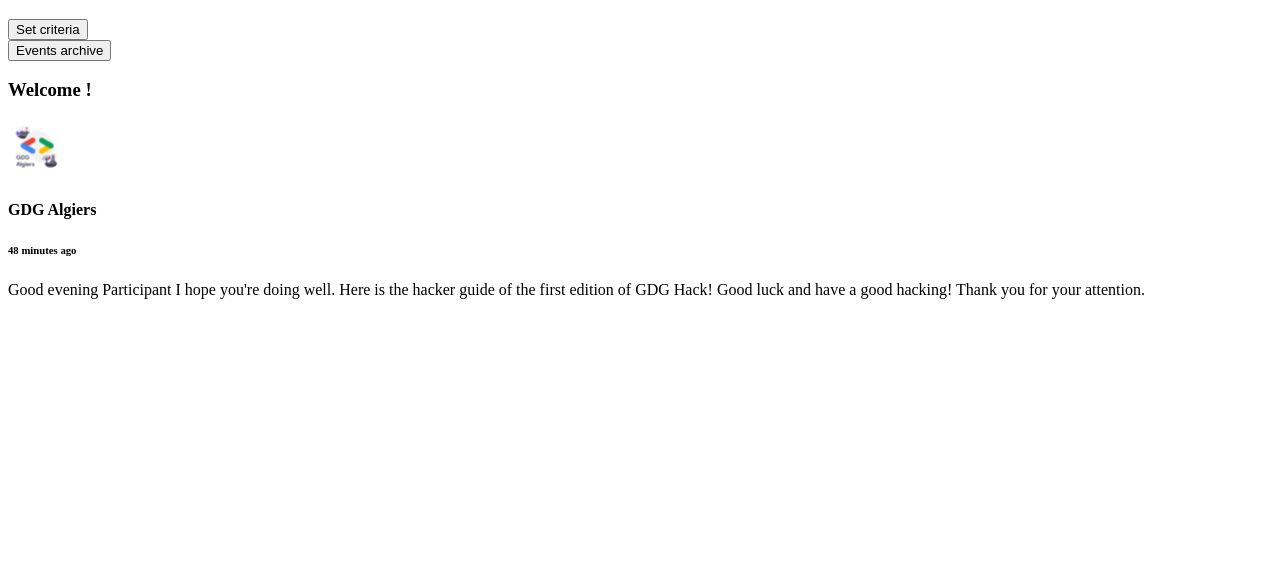
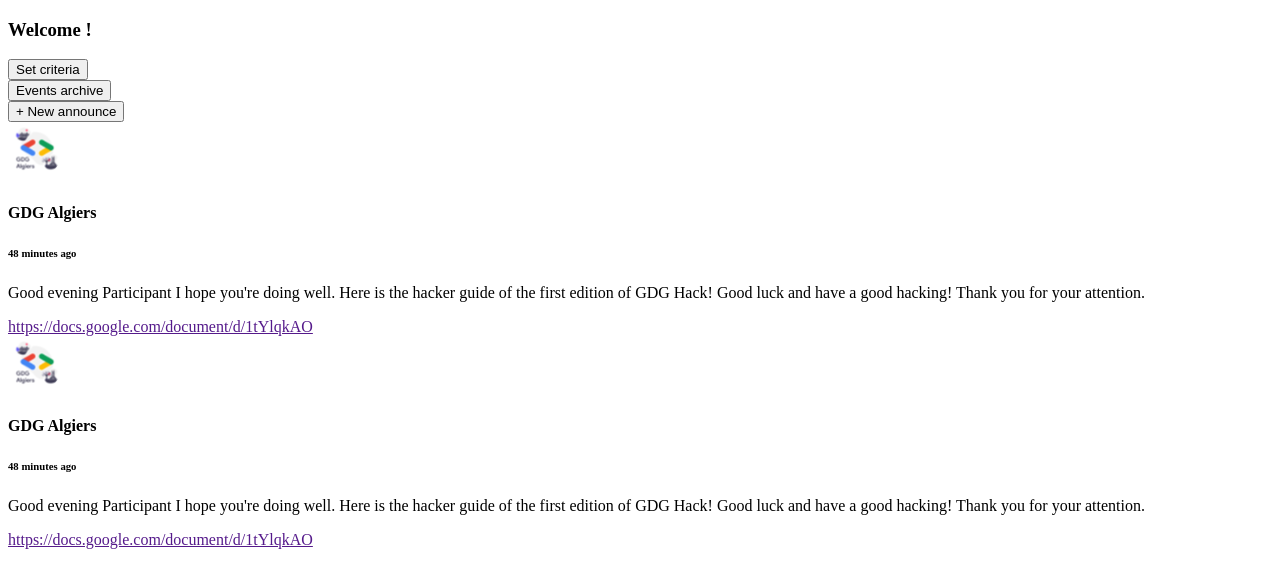
Before and after one commit to imadfen/GDG_Hack_OR-BIT_Team, a Next.js app: page /home in a window 1280 px wide. Shown: the top 588 px of the page. Built offline with nearby package versions, Linux system fonts and the light colour scheme.

Commit message:
added homepage, stylized card and button

```diff
--- a/src/components/Button.jsx
+++ b/src/components/Button.jsx
@@ -2,7 +2,7 @@ import React from 'react'
 
 function Button({children}) {
   return (
-    <div className='flex items-center justify-center bg-gradient-to-br from-slate-400 via-transparent to-slate-400 rounded-[30px] h-10 p-[1px] w-48'>
+    <div className='flex items-center justify-center bg-gradient-to-br from-slate-400 via-transparent to-slate-400 rounded-[30px] h-12 p-[1px] w-48'>
     <button className=' flex-1 self-center justify-self-center ml-[0.5px] w-full h-full rounded-[30px] bg-gradient-to-br  from-slate-800 to-slate-600 z-10 text-white text-[16px]'>{children}</button>
          </div>
   )
--- a/src/components/card.jsx
+++ b/src/components/card.jsx
@@ -2,8 +2,8 @@ import React from 'react'
 
 function Card({children}) {
   return (
-    <div className='flex items-center justify-center bg-gradient-to-br from-slate-400 via-transparent to-slate-400 flex-1 rounded-[30px] h-auto p-[1px] w-[90%] mx-10'>
-    <div className=' flex-1 self-center justify-self-center ml-[0.5px] w-full h-full rounded-[30px] px-10 py-5 bg-gradient-to-br  from-slate-800 to-slate-600 z-10 text-white text-[16px]'>{children}</div>
+    <div className='flex items-center justify-center bg-gradient-to-br from-slate-400 via-transparent to-slate-400 flex-1 rounded-[30px] h-auto p-[1px] w-[90%] mx-10 my-4'>
+    <div className=' flex-1 self-center justify-self-center ml-[0.5px] w-full h-full rounded-[30px] px-10 py-5 bg-gradient-to-br  from-slate-900 via-slate-700 to-slate-800 z-10 text-white text-[16px]'>{children}</div>
          </div>
   )
 }
--- a/src/pages/home.jsx
+++ b/src/pages/home.jsx
@@ -1,35 +1,50 @@
-import React from 'react'
-import Button from '../components/Button'
-import Card from '../components/card'
+import React from "react";
+import Button from "../components/Button";
+import Card from "../components/card";
 
 function HomePage() {
   return (
-    <div className='absolute md:ml-[19%] ml-[30%]'>
-        <h3 className='text-white text-[24px]'></h3>
-        <div className='flex flex-row justify-start  gap-10 my-10'>
+    <div className="absolute flex flex-col md:ml-[22%] ml-[30%]">
+      <h3 className="text-white text-[28px] py-6">Welcome !</h3>
+      <div className="flex flex-row justify-start  gap-10 mt-4 mb-7">
         <Button>Set criteria</Button>
         <Button>Events archive</Button>
       </div>
-   <h3 className='text-white text-[28px] py-8'>Welcome !</h3>
-<Cardhome time="48 minutes ago"></Cardhome>
+      <button className="self-end bg-[#0062D5] rounded-[10px] text-white px-5 py-2 justify-self-end justify-end text-center mr-10 mb-4">
+        + New announce
+      </button>
+      <Cardhome
+        time="48 minutes ago"
+        text="Good evening Participant I hope you're doing well. Here is the hacker guide of the first edition of GDG Hack!
+Good luck and have a good hacking!  Thank you for your attention."
+        link="https://docs.google.com/document/d/1tYlqkAO"
+      ></Cardhome>
+      <Cardhome
+        time="48 minutes ago"
+        text="Good evening Participant I hope you're doing well. Here is the hacker guide of the first edition of GDG Hack!
+Good luck and have a good hacking!  Thank you for your attention."
+        link="https://docs.google.com/document/d/1tYlqkAO"
+      ></Cardhome>
     </div>
-  )
+  );
 }
 
-function Cardhome (props){
-return(
+function Cardhome(props) {
+  return (
     <Card>
-    <div className='flex flex-row justify-start align-middle items-center mb-'>
+      <div className="flex flex-row justify-start align-middle items-center mb-4">
         <img src="GDGicon.svg" alt="" />
-        <div className='flex flex-col text-left ml-5'>
-            <h4 className='font-semibold text-[18px]'>GDG Algiers</h4>
-            <h6 className='text-[12px]'>{props.time}</h6>
+        <div className="flex flex-col text-left ml-5">
+          <h4 className="font-semibold text-[18px]">GDG Algiers</h4>
+          <h6 className="text-[12px]">{props.time}</h6>
         </div>
       </div>
-    <p className='font-semibold'>Good evening Participant I hope you're doing well. Here is the hacker guide of the first edition of GDG Hack!
-Good luck and have a good hacking!  Thank you for your attention.</p>
+      <p className="font-semibold text-[22px] my-3">{props.text}</p>
+      <a href="" className="text-[#EA4334] font-regular text-[15px]">
+        {props.link}
+      </a>
     </Card>
-)
+  );
 }
 
-export default HomePage
+export default HomePage;
```
Lines whose indentation alone changed are shown as unchanged.
